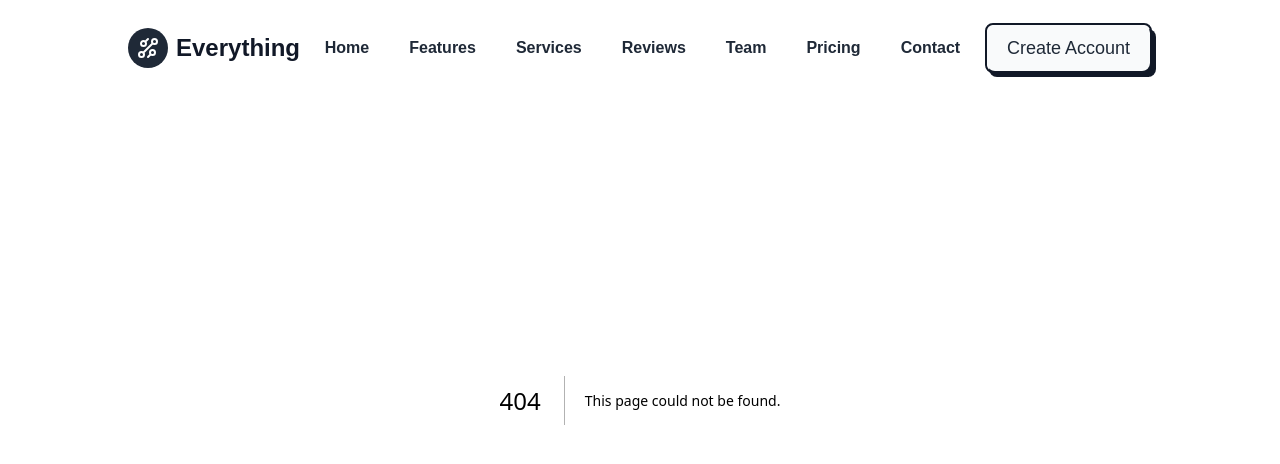
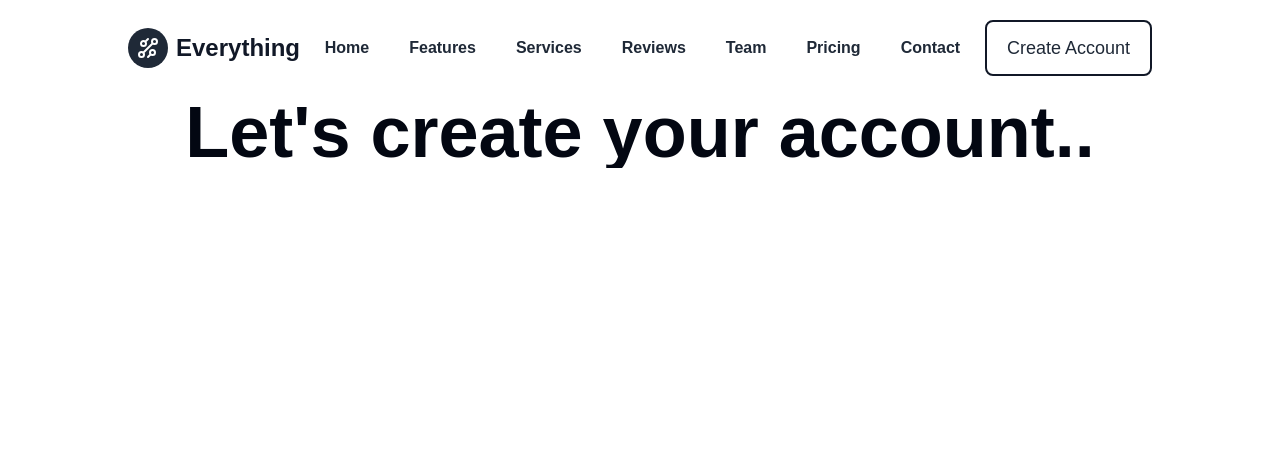
Before and after one commit to parasjain-travelopia/react-practice, a Next.js app in the folder react-poc/: page /create-account in a window 1280 px wide. Before the commit this address had no page. Shown: the top 464 px of the page. Built offline with nearby package versions, Linux system fonts and the light colour scheme; a web font is replaced by a local one.

Commit message:
add create account layout

```diff
--- a/react-poc/app/components/Home/Navbar/Nav.tsx
+++ b/react-poc/app/components/Home/Navbar/Nav.tsx
@@ -12,13 +12,21 @@
 
 const Nav = ({ openNav }: Props) => {
   const [navbg, setNavbg] = useState(false);
+
   useEffect(() => {
-    const handler = () => {
-      if (window.scrollY >= 90) setNavbg(true);
-      if (window.scrollX < 90) setNavbg(false);
+    const handleScroll = () => {
+      if (window.scrollY >= 90) {
+        setNavbg(true);
+      } else {
+        setNavbg(false);
+      }
     };
-    window.addEventListener("scroll", handler);
-    window.removeEventListener("scroll", handler);
+
+    window.addEventListener("scroll", handleScroll);
+
+    return () => {
+      window.removeEventListener("scroll", handleScroll);
+    };
   }, []);
   return (
     <div
@@ -26,7 +34,6 @@
         navbg ? "bg-white shadow-md" : "fixed"
       } duration-200 h-[12vh] z-[100] fixed w-full`}>
       <div className='flex items-center justify-between w-[90%] xl:w-[80%] mx-auto h-full'>
-        {/* Logo */}
         <div className='flex items-center space-x-2'>
           <div className='w-10 h-10 bg-gray-800 rounded-full flex items-center justify-center'>
             <GrTechnology className='w-6 h-6 text-white' />
@@ -36,7 +43,6 @@
           </h1>
         </div>
 
-        {/* Desktop Nav */}
         <div className='hidden lg:flex items-center space-x-10'>
           {navLinks.map((link) => (
             <Link
@@ -48,17 +54,13 @@
           ))}
         </div>
 
-        {/* Buttons */}
         <div className='flex items-center space-x-4'>
-          <a href='#_' className='relative inline-block text-lg group'>
-            <span className='relative z-10 block px-5 py-3 overflow-hidden font-medium leading-tight text-gray-800 transition-colors duration-300 ease-out border-2 border-gray-900 rounded-lg group-hover:text-white'>
-              <span className='absolute inset-0 w-full h-full px-5 py-3 rounded-lg bg-gray-50'></span>
-              <span className='absolute left-0 w-48 h-48 -ml-2 transition-all duration-300 origin-top-right -rotate-90 -translate-x-full translate-y-12 bg-gray-900 group-hover:-rotate-180 ease'></span>
-              <span className='relative'>Create Account</span>
-            </span>
-            <span className='absolute bottom-0 right-0 w-full h-12 -mb-1 -mr-1 transition-all duration-200 ease-linear bg-gray-900 rounded-lg group-hover:mb-0 group-hover:mr-0' />
-          </a>
-          {/* Mobile Menu Button */}
+          <Link href='/create-account'>
+            <button className='relative inline-block text-lg group px-5 py-3 font-medium text-gray-800 border-2 border-gray-900 rounded-lg transition-all duration-300 hover:text-white hover:bg-gray-900'>
+              Create Account
+            </button>
+          </Link>
+
           <HiBars3BottomRight
             onClick={openNav}
             className='w-8 h-8 cursor-pointer text-gray-900 lg:hidden'
--- /dev/null
+++ b/react-poc/app/components/Home/Service/Service.tsx
@@ -0,0 +1,9 @@
+/** @format */
+
+import React from "react";
+
+const Service = () => {
+  return <div>Service</div>;
+};
+
+export default Service;
--- /dev/null
+++ b/react-poc/app/components/create-account/create-account.tsx
@@ -0,0 +1,13 @@
+/** @format */
+
+import React from "react";
+
+export const CreateAccount = () => {
+  return (
+    <div className='flex items-center justify-center w-full h-full'>
+      <h1 className='text-3xl md:text-5xl lg:text-7xl text-gray-950 font-bold text-center animate-typing overflow-hidden whitespace-nowrap'>
+        Let's create your account..
+      </h1>
+    </div>
+  );
+};
--- /dev/null
+++ b/react-poc/app/create-account/page.tsx
@@ -0,0 +1,11 @@
+/** @format */
+
+import { CreateAccount } from "../components/create-account/create-account";
+
+export default function CreateAccountPage() {
+  return (
+    <div className='pt-[12vh] w-[80vw] mx-auto'>
+      <CreateAccount />
+    </div>
+  );
+}
--- a/react-poc/app/globals.css
+++ b/react-poc/app/globals.css
@@ -2,3 +2,29 @@
 @tailwind base;
 @tailwind components;
 @tailwind utilities;
+
+@keyframes typing {
+  from {
+    width: 0;
+    opacity: 0;
+  }
+  to {
+    width: 100%;
+    opacity: 1;
+  }
+}
+
+@keyframes blink {
+  50% {
+    border-color: transparent;
+  }
+}
+
+.animate-typing {
+  display: inline-block;
+  width: 0;
+  opacity: 0;
+  white-space: nowrap;
+  overflow: hidden;
+  animation: typing 2s steps(30, end) forwards, blink 0.8s infinite;
+}
```
Also changed, not shown: react-poc/app/components/Helper/fullForm.tsx (renamed from react-poc/app/components/fullForm.tsx).
